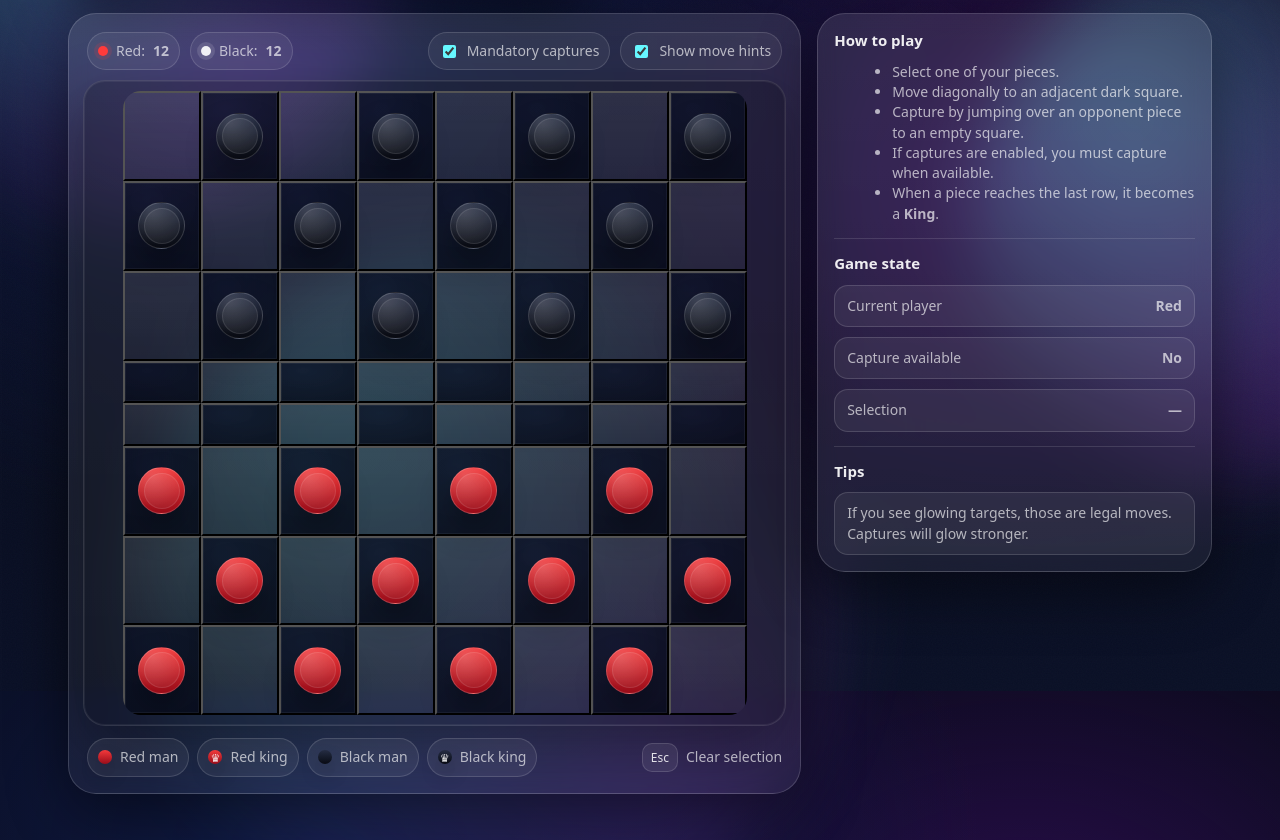
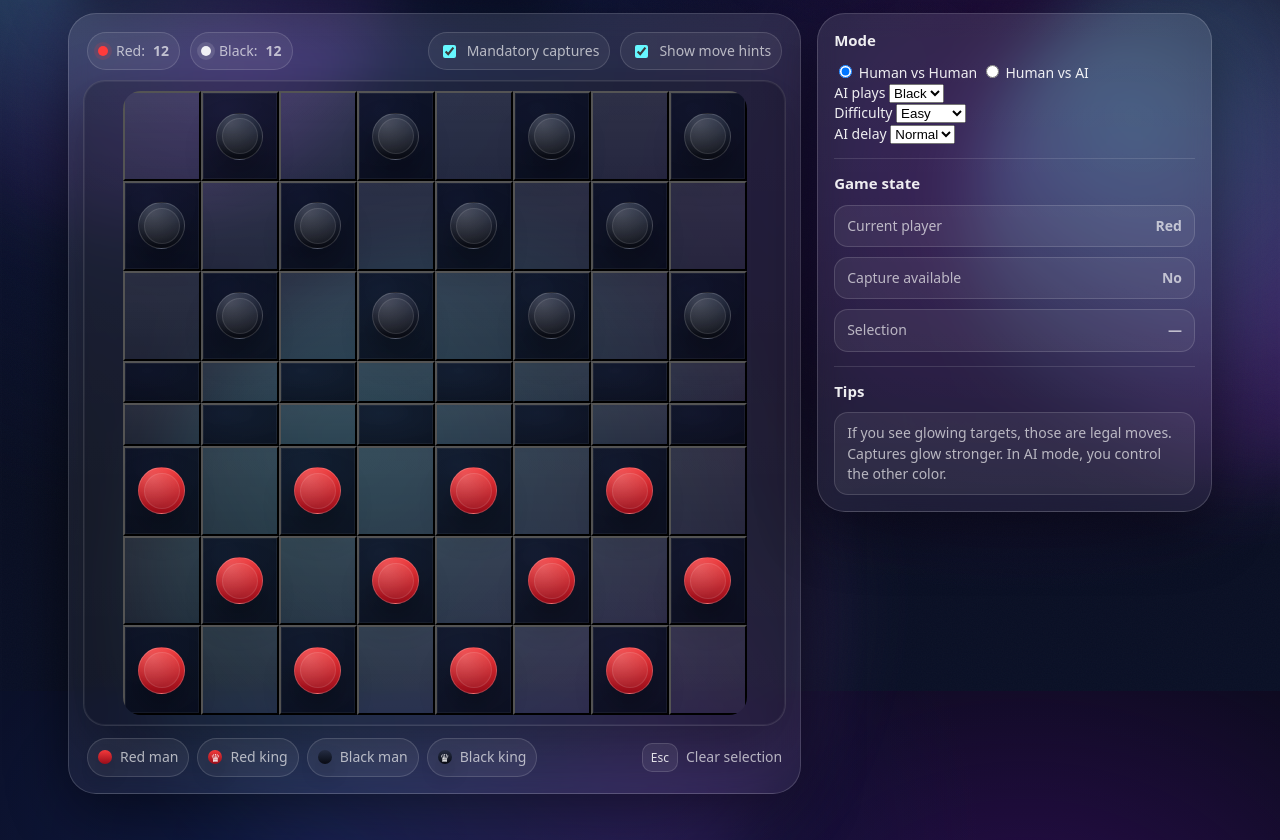
Before and after one commit to sheldoncooper9382-beep/freegames, a plain HTML site: page games/checkers/index.html in a window 1280 px wide. Shown: the part 109-949 px from the top of the page. Drawn offline with Linux system fonts and the light colour scheme.

Commit message:
Enhance game title and add mode selection
Updated the title and added game mode options for Human vs Human and Human vs AI.

```diff
--- a/games/checkers/index.html
+++ b/games/checkers/index.html
@@ -4,7 +4,7 @@
 <head>
   <meta charset="utf-8" />
   <meta name="viewport" content="width=device-width,initial-scale=1,viewport-fit=cover" />
-  <title>Checkers — Red vs Black</title>
+  <title>Checkers — Red vs Black (Human / AI)</title>
   <link rel="stylesheet" href="style.css" />
 </head>
 <body>
@@ -21,7 +21,10 @@
         <div class="logo" aria-hidden="true">◎</div>
         <div>
           <h1>Checkers</h1>
-          <p class="sub">Traditional <b class="red">Red</b> vs <b class="blk">Black</b>. Tap/click to move. Kings can move backward.</p>
+          <p class="sub">
+            Traditional <b class="red">Red</b> vs <b class="blk">Black</b>.
+            Play <b>Human vs Human</b> or <b>Human vs AI</b>.
+          </p>
         </div>
       </div>
 
@@ -85,14 +88,45 @@
       </div>
 
       <aside class="card side">
-        <h2>How to play</h2>
-        <ul>
-          <li>Select one of your pieces.</li>
-          <li>Move diagonally to an adjacent dark square.</li>
-          <li>Capture by jumping over an opponent piece to an empty square.</li>
-          <li>If captures are enabled, you must capture when available.</li>
-          <li>When a piece reaches the last row, it becomes a <b>King</b>.</li>
-        </ul>
+        <h2>Mode</h2>
+
+        <div class="mode">
+          <label class="radio">
+            <input type="radio" name="mode" id="modeHuman" checked />
+            <span>Human vs Human</span>
+          </label>
+
+          <label class="radio">
+            <input type="radio" name="mode" id="modeAI" />
+            <span>Human vs AI</span>
+          </label>
+
+          <div class="aiBox">
+            <div class="row">
+              <span>AI plays</span>
+              <select id="aiSide">
+                <option value="black" selected>Black</option>
+                <option value="red">Red</option>
+              </select>
+            </div>
+            <div class="row">
+              <span>Difficulty</span>
+              <select id="aiDifficulty">
+                <option value="easy" selected>Easy</option>
+                <option value="medium">Medium</option>
+                <option value="hard">Hard</option>
+              </select>
+            </div>
+            <div class="row">
+              <span>AI delay</span>
+              <select id="aiDelay">
+                <option value="200">Fast</option>
+                <option value="450" selected>Normal</option>
+                <option value="750">Slow</option>
+              </select>
+            </div>
+          </div>
+        </div>
 
         <div class="divider"></div>
 
@@ -107,13 +141,12 @@
 
         <h2>Tips</h2>
         <p class="tip">
-          If you see glowing targets, those are legal moves. Captures will glow stronger.
+          If you see glowing targets, those are legal moves. Captures glow stronger. In AI mode, you control the other color.
         </p>
       </aside>
     </section>
   </main>
 
-  <!-- Rules / Game Over modal -->
   <div class="modal" id="modal" aria-hidden="true">
     <div class="modalCard" role="dialog" aria-modal="true" aria-labelledby="modalTitle">
       <div class="modalHead">
```
